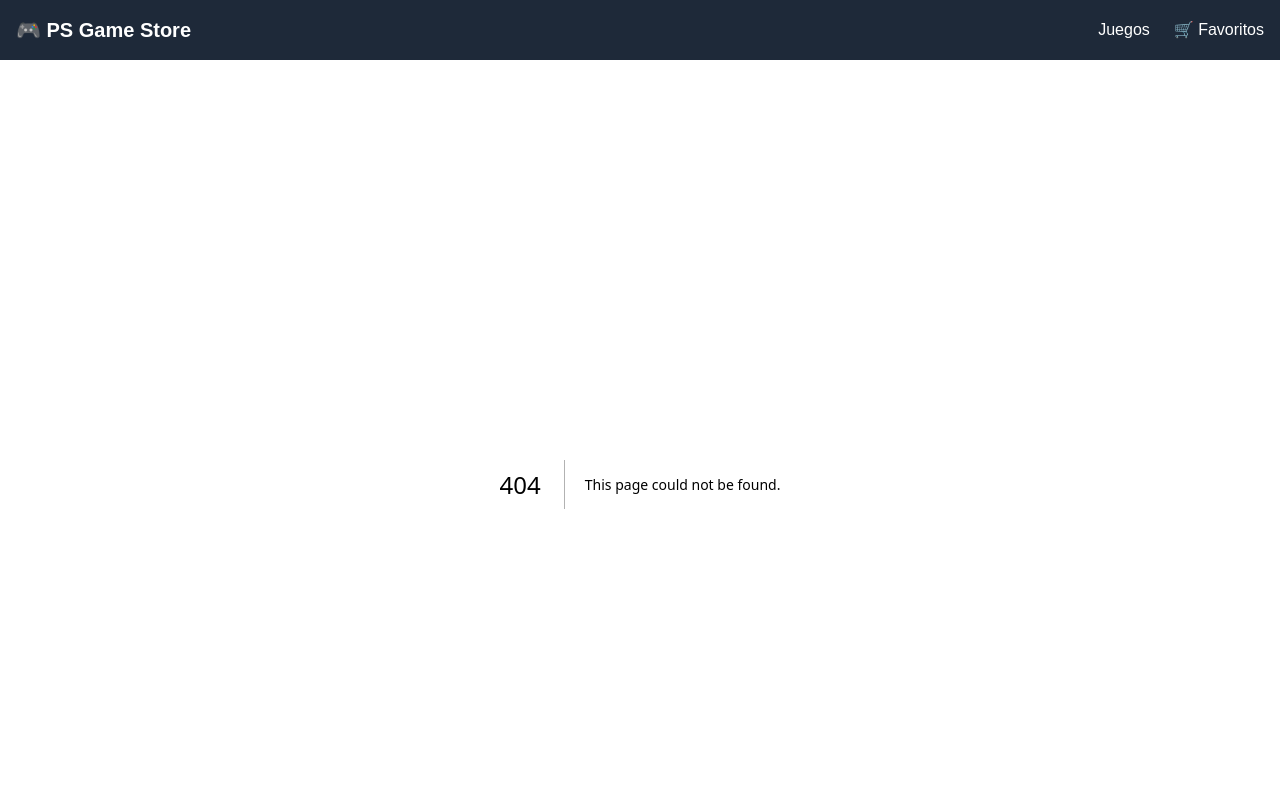
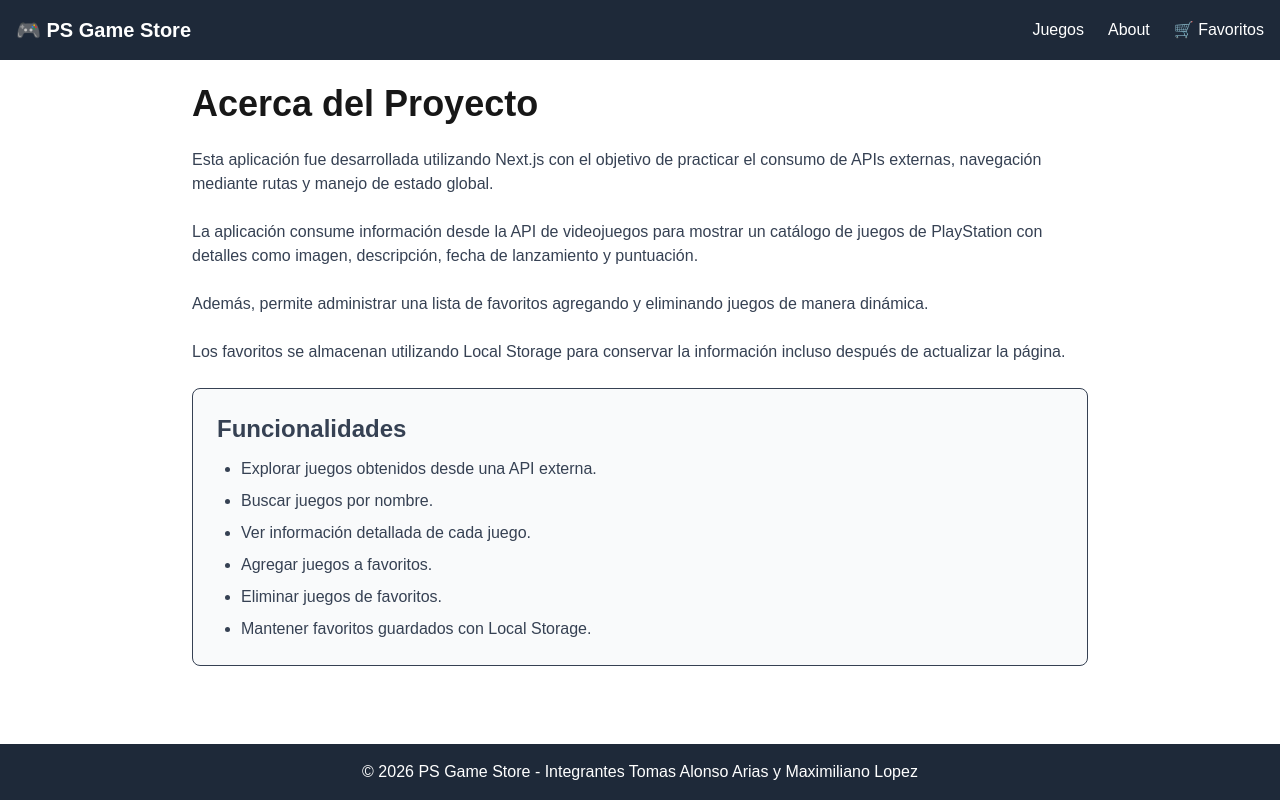
Before and after one commit to tomasalonso002/tp2_programacion3, a Next.js app: page /about in a window 1280 px wide. Before the commit this address had no page. Shown: the top 800 px of the page. Built offline with nearby package versions, Linux system fonts and the light colour scheme.

Commit message:
se agrego la ruta about

```diff
--- /dev/null
+++ b/src/app/about/page.jsx
@@ -0,0 +1,73 @@
+export default function About() {
+  return (
+    <section className="max-w-4xl mx-auto">
+
+      <h1 className="text-4xl font-bold mb-6">
+        Acerca del Proyecto
+      </h1>
+
+      <div className="space-y-6 text-gray-700">
+
+        <p>
+          Esta aplicación fue desarrollada utilizando Next.js con el objetivo
+          de practicar el consumo de APIs externas, navegación mediante rutas
+          y manejo de estado global.
+        </p>
+
+        <p>
+          La aplicación consume información desde la API de videojuegos para
+          mostrar un catálogo de juegos de PlayStation con detalles como
+          imagen, descripción, fecha de lanzamiento y puntuación.
+        </p>
+
+        <p>
+          Además, permite administrar una lista de favoritos agregando y
+          eliminando juegos de manera dinámica.
+        </p>
+
+        <p>
+          Los favoritos se almacenan utilizando Local Storage para conservar
+          la información incluso después de actualizar la página.
+        </p>
+
+        <div className="border rounded-lg p-6 bg-gray-50">
+
+          <h2 className="text-2xl font-semibold mb-3">
+            Funcionalidades
+          </h2>
+
+          <ul className="list-disc ml-6 space-y-2">
+
+            <li>
+              Explorar juegos obtenidos desde una API externa.
+            </li>
+
+            <li>
+              Buscar juegos por nombre.
+            </li>
+
+            <li>
+              Ver información detallada de cada juego.
+            </li>
+
+            <li>
+              Agregar juegos a favoritos.
+            </li>
+
+            <li>
+              Eliminar juegos de favoritos.
+            </li>
+
+            <li>
+              Mantener favoritos guardados con Local Storage.
+            </li>
+
+          </ul>
+
+        </div>
+
+      </div>
+
+    </section>
+  );
+}
--- a/src/app/cart/page.jsx
+++ b/src/app/cart/page.jsx
@@ -22,7 +22,7 @@ export default function CartPage() {
         <div>
 
           <p className="mb-4">
-            No hay juegos en el carrito.
+            No hay juegos seleccionados favoritos.
           </p>
 
           <Link
--- a/src/app/components/Navbar.jsx
+++ b/src/app/components/Navbar.jsx
@@ -17,6 +17,9 @@ export default function Navbar() {
           <Link href="/ps-games" className="hover:text-gray-300">
             Juegos
           </Link>
+          <Link href="/about" className="hover:text-gray-300">
+            About
+          </Link>
           <Link href="/cart" className="hover:text-gray-300 relative">
             🛒 Favoritos
             {cartCount > 0 && (  // ← Mostrar contador
--- /dev/null
+++ b/src/app/ps-games/[id]/layout.jsx
@@ -0,0 +1,19 @@
+export default function GamesLayout({ children }) {
+  return (
+    <section>
+
+      <div className="mb-6">
+        <h2 className="text-2xl font-bold">
+          🎮 Catálogo PlayStation
+        </h2>
+
+        <p className="text-gray-600">
+          Explora juegos y guarda tus favoritos.
+        </p>
+      </div>
+
+      {children}
+
+    </section>
+  );
+}
```
Also changed, not shown: 1 other file (tests, documents, lock files or other folders).
